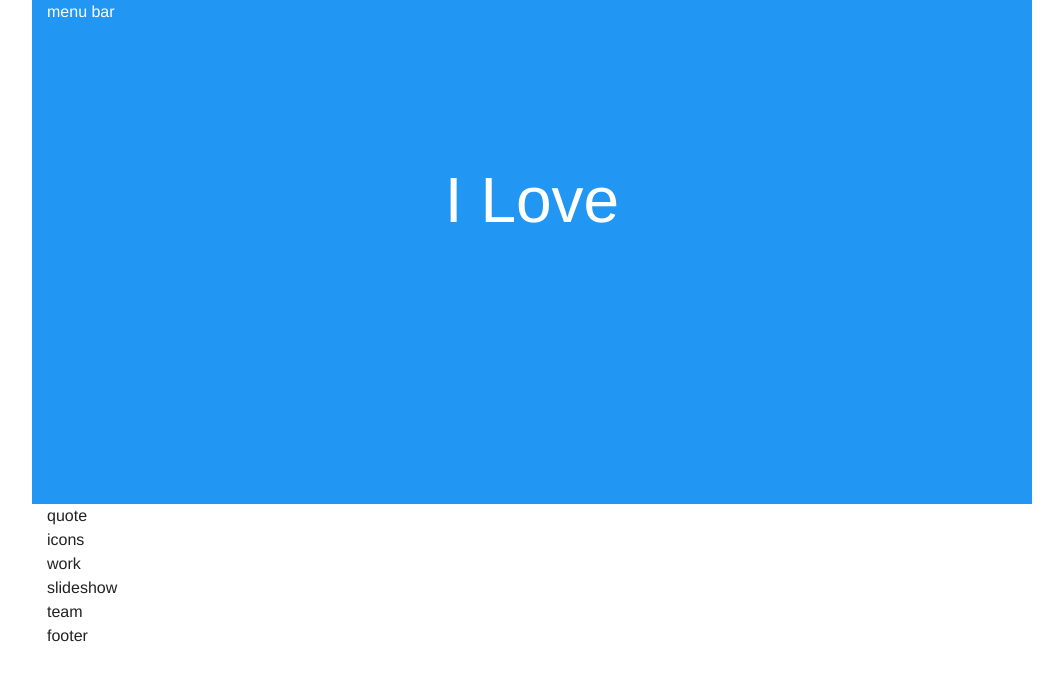
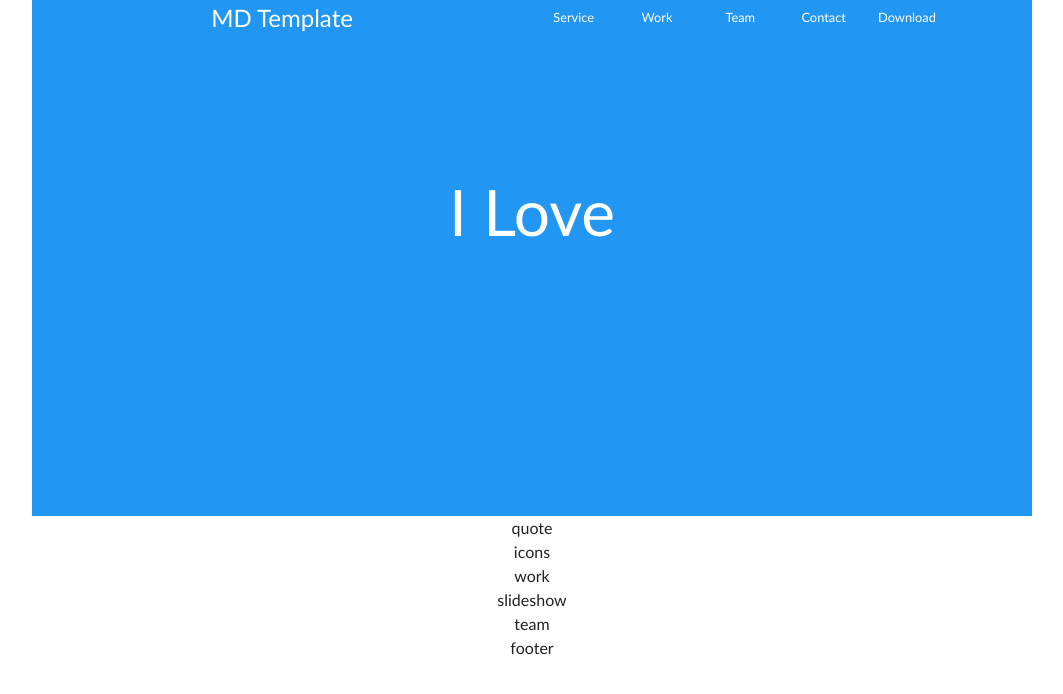
Before and after one commit to sloyer/devtest, a plain HTML site: page index.html in a window 1280 px wide. Shown: the whole page, without its empty margins (108-1171 px from the left). Drawn offline with Linux system fonts and the light colour scheme.

Commit message:
Styled menu bar and refactored code to eliminate repetition.  Menu is non-functional.

```diff
--- a/css/devtest.scss
+++ b/css/devtest.scss
@@ -1,16 +1,48 @@
 $blue:  #2196f3;
 $default-bg: #f7f7f7;
 
-#menu {
+@mixin display-flex {
+    display: -webkit-flex;
+    display: flex;
+}
+
+@mixin flex-direction($direction) {
+    -webkit-flex-direction: $direction;
+    flex-direction: $direction;
+}
+
+@mixin justify-content($justify) {
+    -webkit-justify-content: $justify;
+    justify-content: $justify;
+}
+
+
+body {
+    text-align: center;
+    font-family: calibri, sans-serif;
+    font-weight: lighter;
+}
+
+.header {
     background-color: $blue;
     color: white;
+    @include display-flex;
 }
 
-#header {
-    background-color: $blue;
-    color: white;
+.menu-label {
+    font-size: 150%;
+}
+
+.menu-item {
+    font-size: 80%;
+    font-weight: normal;
+    @include display-flex;
+    @include flex-direction(column);
+    @include justify-content(center);
+}
+
+.header-text {
     font-size: 400%;
-    text-align: center;
     padding-top: 2em;
     padding-bottom: 4em;
 }
--- a/index.html
+++ b/index.html
@@ -19,15 +19,35 @@
     <div>
 
         <!-- Top menu bar -->
-        <div id="menu" class="row">
-            <div class="column small-12 small-centered">
-            menu bar
+        <div class="header row">
+            <div class="menu-label column small-6">
+            MD Template
+            </div>
+
+            <div class="menu-item column small-1">
+            Service
+            </div>
+
+            <div class="menu-item column small-1">
+            Work
+            </div>
+
+            <div class="menu-item column small-1">
+            Team
+            </div>
+
+            <div class="menu-item column small-1">
+            Contact
+            </div>
+
+            <div class="menu-item column small-1 end">
+            Download
             </div>
         </div>
 
         <!-- Header -->
-        <div class="row">
-            <div id="header" class="column small-12 small-centered">
+        <div class="header row">
+            <div class="header-text column small-12 small-centered">
             I Love
             </div>
         </div>
```
Also changed, not shown: css/devtest.css.
